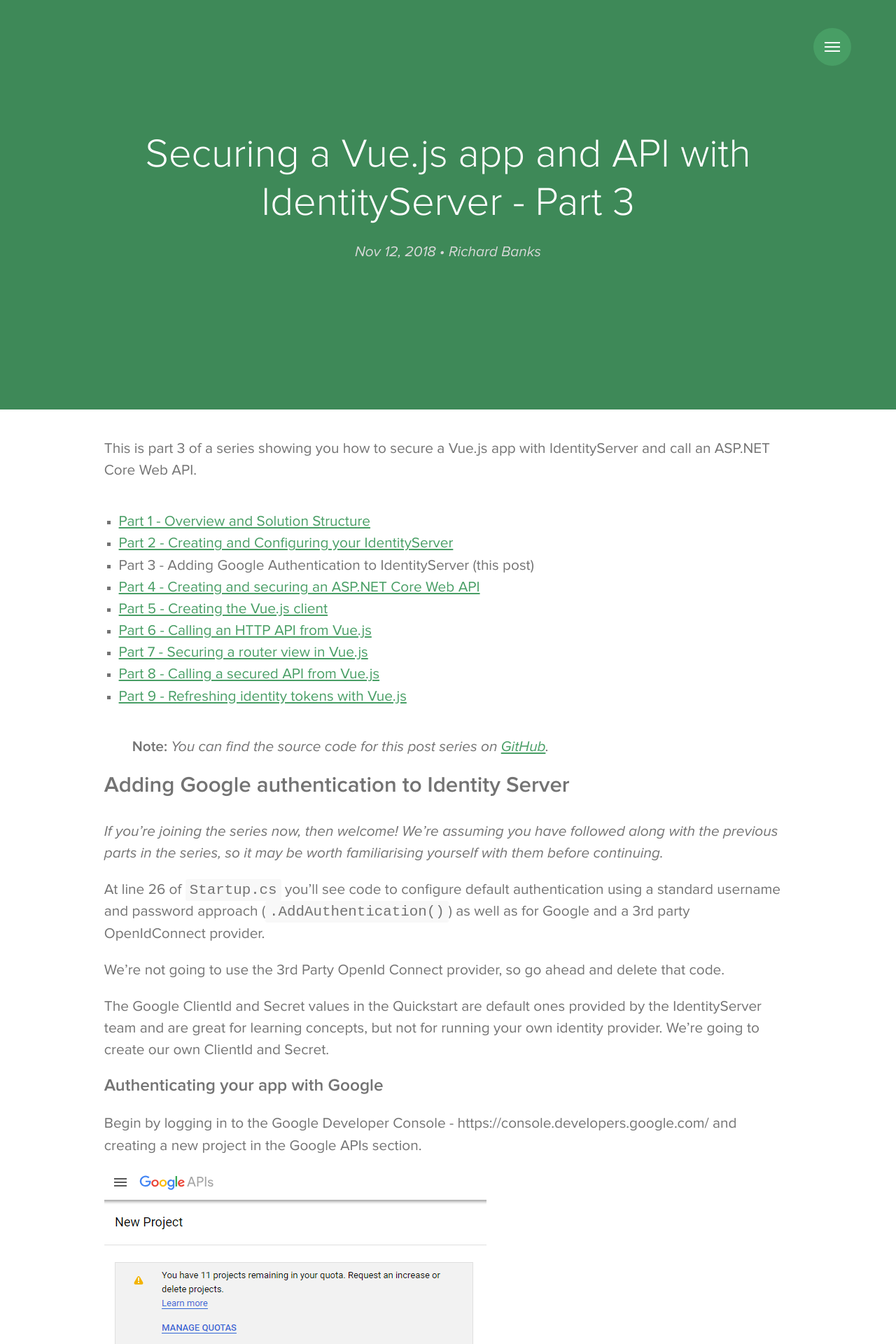
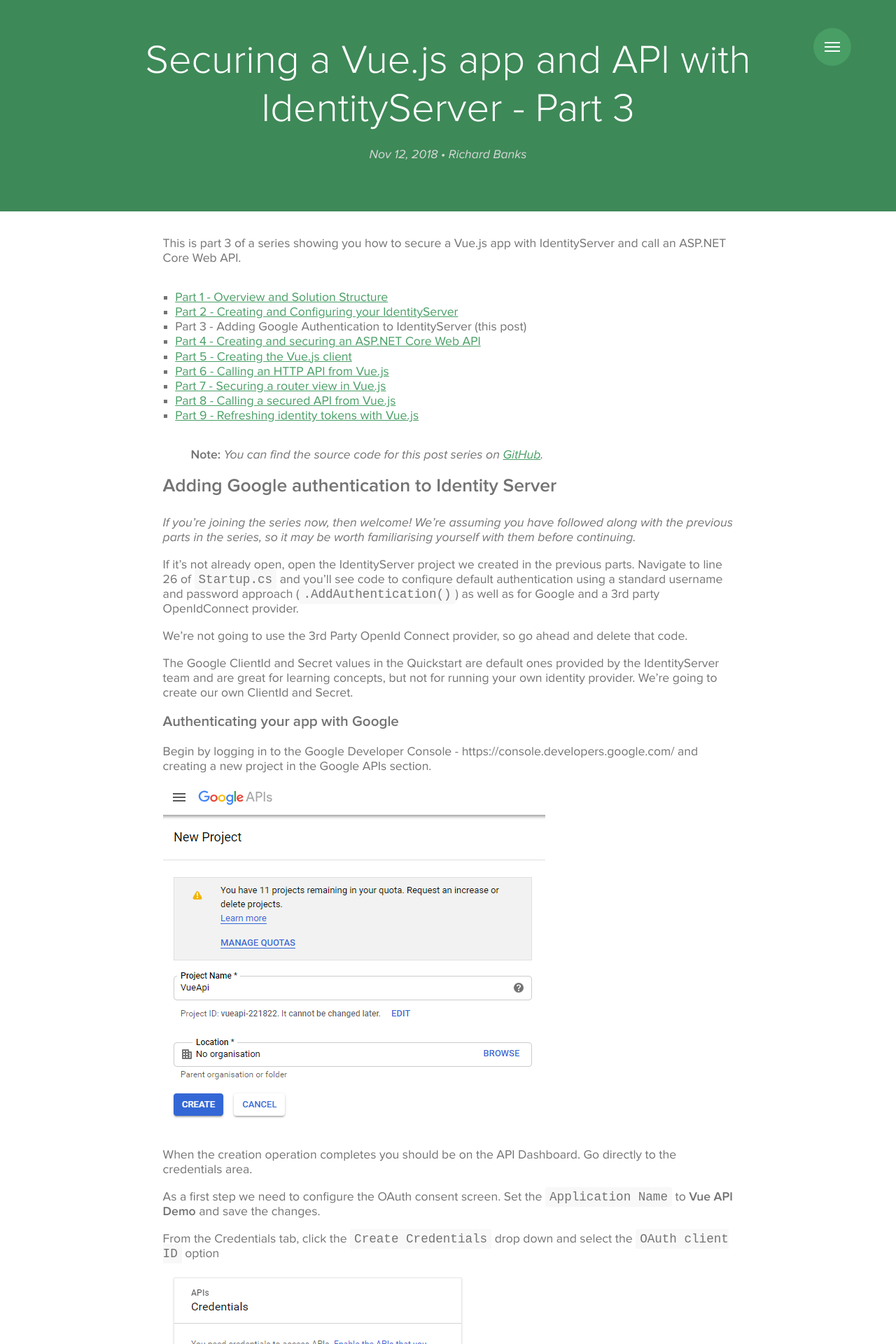
Before and after one commit to rbanks54/rbanks54.github.io, a Jekyll site: the page built from _posts/2018-11-12-securing-vue-with-identityserver-part3.md, in a window 1280 px wide. Shown: the top 1920 px of the page at 70% size. Built offline with Jekyll 4.4.1, drawn with Linux system fonts in a browser that asks for light colours; nearby versions of some CDN libraries; some web fonts are replaced; a style sheet for code colours, icons or effects is not loaded.

Commit message:
a few more post edits and some css changes

```diff
--- a/_posts/2018-11-12-securing-vue-with-identityserver-part3.md
+++ b/_posts/2018-11-12-securing-vue-with-identityserver-part3.md
@@ -22,7 +22,7 @@ This is part 3 of a series showing you how to secure a Vue.js app with IdentityS
 
 _If you're joining the series now, then welcome! We're assuming you have followed along with the previous parts in the series, so it may be worth familiarising yourself with them before continuing._
 
-At line 26 of `Startup.cs` you’ll see code to configure default authentication using a standard username and password approach (`.AddAuthentication()`) as well as for Google and a 3rd party OpenIdConnect provider.
+If it's not already open, open the IdentityServer project we created in the previous parts. Navigate to line 26 of `Startup.cs` and you’ll see code to configure default authentication using a standard username and password approach (`.AddAuthentication()`) as well as for Google and a 3rd party OpenIdConnect provider.
 
 We're not going to use the 3rd Party OpenId Connect provider, so go ahead and delete that code.
 
--- a/_sass/_variables.scss
+++ b/_sass/_variables.scss
@@ -14,12 +14,12 @@ $font-weight-bold: 600;
 // Font Sizes
 //
 $base-font-size: 1rem;
-$base-font-size-medium: 1.3rem;
-$base-font-size-large: 1.5rem;
+$base-font-size-medium: 1.1rem;
+$base-font-size-large: 1.2rem;
 
 // Line height
 //
-$base-line-height: 1.5;
+$base-line-height: 1.2;
 $heading-line-height: 1.2;
 
 // Other Sizes
@@ -67,6 +67,8 @@ $animation-duration: .5s;
 $base-duration: 150ms;
 $base-timing: ease;
 
+$container-max-width: 850px;
+
 // Grid system
 //
 $max-feature: max-width;
--- a/_sass/base/_globals.scss
+++ b/_sass/base/_globals.scss
@@ -21,7 +21,7 @@ body {
 }
 
 .container {
-  max-width: $tablet-large-width;
+  max-width: $container-max-width;
   padding: {
     left: $small-spacing;
     right: $small-spacing;
--- a/_sass/base/_intro.scss
+++ b/_sass/base/_intro.scss
@@ -25,7 +25,7 @@ body.home-intro {
   display: inline-block;
   max-width: $desktop-width;
   margin: auto;
-  padding: 4em 2em;
+  padding: 1em 2em;
 
   @include media($max-tablet) {
     padding: 1em 0;
--- a/_sass/base/_post.scss
+++ b/_sass/base/_post.scss
@@ -1,14 +1,14 @@
 
 .post-header {
   margin-bottom: $base-spacing;
-  padding: 5em 2em;
+  padding: 2em 1em;
 
   @include media($max-tablet) {
-    padding: 2em 2em;
+    padding: 2em 1em;
   }
 
   @include media($max-tablet-large) {
-    padding: 2em 2em;
+    padding: 2em 1em;
   }
 }
 
```
Also changed, not shown: _posts/2018-11-12-securing-vue-with-identityserver-part9.md (+1 -1 lines).
